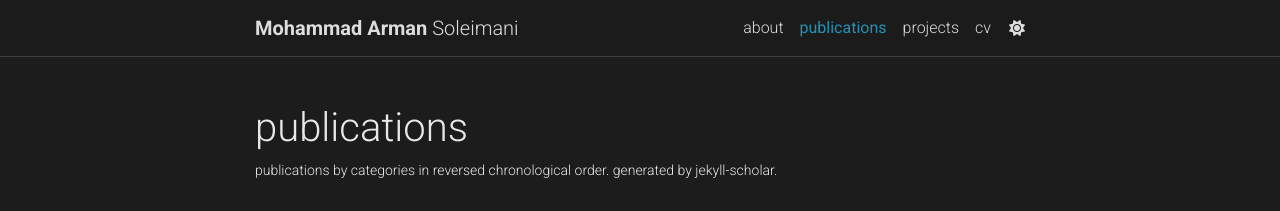
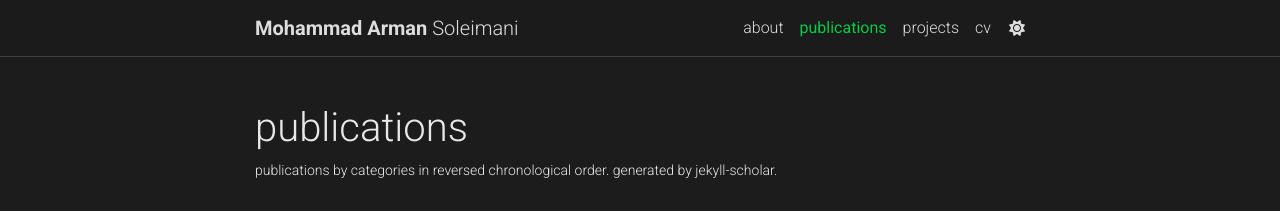
Before and after one commit to Arman5592/arman5592.github.io, a Jekyll site: the page built from _pages/publications.md, in a window 1280 px wide. Shown: the top 211 px of the page. Built offline with Jekyll 4.4.1, drawn with Linux system fonts in a browser that asks for light colours; full-size pictures stand in for the smaller copies a plugin makes; comment, search, counter and statistics services are not loaded; a style sheet for code colours, icons or effects is not loaded; grey boxes are pictures that could not be loaded.

Commit message:
Update _themes.scss

```diff
--- a/_sass/_themes.scss
+++ b/_sass/_themes.scss
@@ -7,8 +7,10 @@
   --global-code-bg-color: #{$code-bg-color-light};
   --global-text-color: #{$black-color};
   --global-text-color-light: #{$grey-color};
-  --global-theme-color: #{$purple-color};
-  --global-hover-color: #{$purple-color};
+  --global-theme-color: #01d449;
+  --global-hover-color: #01d449;
+  // --global-theme-color: #{$purple-color};
+  // --global-hover-color: #{$purple-color};
   --global-hover-text-color: #{$white-color};
   --global-footer-bg-color: #{$grey-color-dark};
   --global-footer-text-color: #{$grey-color-light};
@@ -52,8 +54,10 @@
   --global-code-bg-color: #{$code-bg-color-dark};
   --global-text-color: #{$grey-color-light};
   --global-text-color-light: #{$grey-color-light};
-  --global-theme-color: #{$cyan-color};
-  --global-hover-color: #{$cyan-color};
+  --global-theme-color: #01d449;
+  --global-hover-color: #01d449;
+  // --global-theme-color: #{$cyan-color};
+  // --global-hover-color: #{$cyan-color};
   --global-hover-text-color: #{$white-color};
   --global-footer-bg-color: #{$grey-color-light};
   --global-footer-text-color: #{$grey-color-dark};
```
